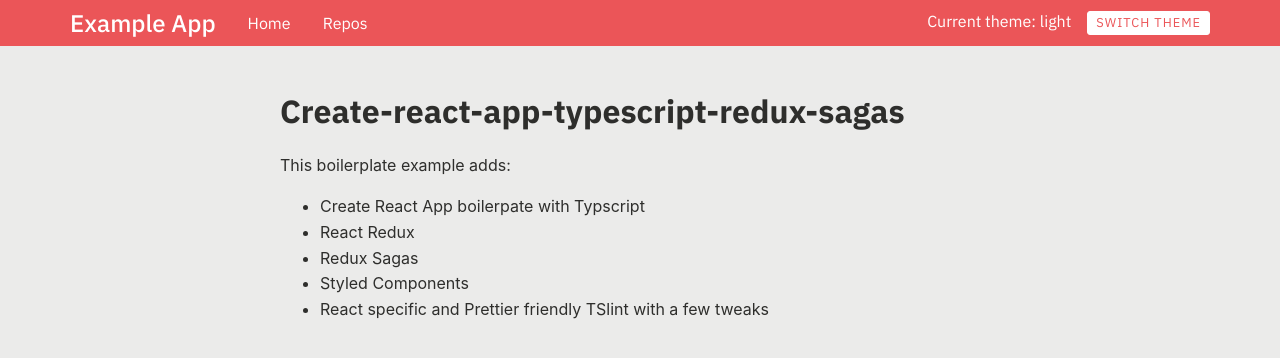
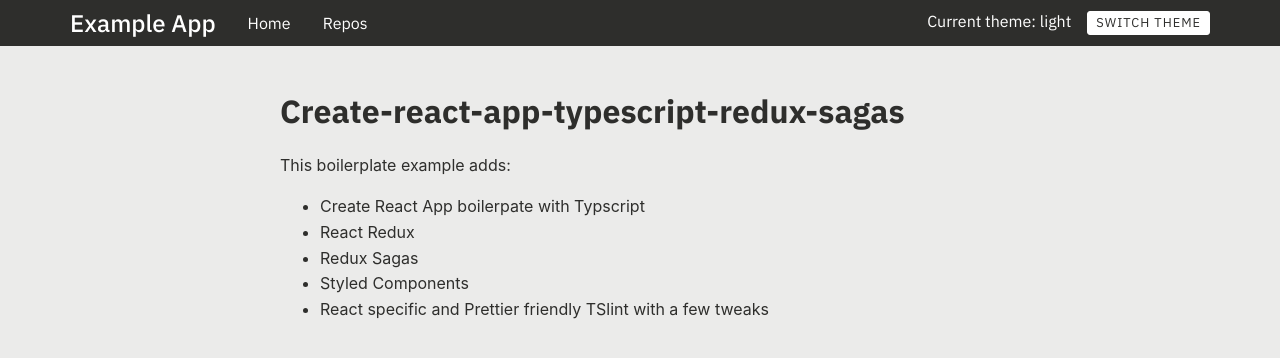
Before and after one commit to RobEasthope/create-react-app-typescript-redux-sagas, a React (Create React App) app: page / in a window 1280 px wide. Shown: the top 358 px of the page. Built offline with nearby package versions, Linux system fonts and the light colour scheme.

Commit message:
Rename palette

```diff
--- a/src/components/data/LoadingSpinner.tsx
+++ b/src/components/data/LoadingSpinner.tsx
@@ -1,6 +1,6 @@
 import * as React from "react";
 import styled, { keyframes } from "styled-components";
-import brandColors from "../../styles/colors/brandColors";
+import palette from "../../styles/colors/palette";
 
 const LoadingSpinner: React.SFC = () => (
   <Spinner>
@@ -38,7 +38,7 @@
 
   & .cube1,
   & .cube2 {
-    background-color: ${brandColors.red};
+    background-color: ${palette.highlight};
     width: 15px;
     height: 15px;
     position: absolute;
--- a/src/components/layout/Header.tsx
+++ b/src/components/layout/Header.tsx
@@ -3,7 +3,7 @@
 import styled from "styled-components";
 import LayoutContainer from "../../containers/LayoutContainer";
 import Container from "./Container";
-import brandColors from "../../styles/colors/brandColors";
+import palette from "../../styles/colors/palette";
 
 interface HeaderProps {
   title: string;
@@ -43,7 +43,7 @@
 
 const Wrapper = styled("header")`
   padding: 0.5rem 1.5rem;
-  background-color: ${brandColors.red};
+  background-color: ${palette.highlight};
   color: white;
   font-family: "IBM Plex Sans", -apple-system, BlinkMacSystemFont, Segoe UI,
     Roboto, Oxygen, Ubuntu, Cantarell, Fira Sans, Droid Sans, Helvetica Neue,
@@ -97,7 +97,7 @@
   border: 1px solid #ffffff;
   border-radius: 3px;
   background-color: #ffffff;
-  color: ${brandColors.red};
+  color: ${palette.highlight};
   font-size: 0.8rem;
   text-transform: uppercase;
   letter-spacing: 1px;
--- a/src/components/layout/Root.tsx
+++ b/src/components/layout/Root.tsx
@@ -1,7 +1,7 @@
 import * as React from "react";
 import styled from "styled-components";
 
-import brandColours from "./../../styles/colors/brandColors";
+import brandColours from "./../../styles/colors/palette";
 
 interface RootProps {
   className?: string;
--- a/src/pages/Home/Home.tsx
+++ b/src/pages/Home/Home.tsx
@@ -2,7 +2,7 @@
 import styled from "styled-components";
 import Container from "../../components/layout/Container";
 import Page from "../../components/layout/Page";
-import brandColors from "../../styles/colors/brandColors";
+import palette from "../../styles/colors/palette";
 
 export default () => (
   <Page>
@@ -28,6 +28,6 @@
   line-height: 1.6;
 
   a {
-    color: ${brandColors.red};
+    color: ${palette.highlight};
   }
 `;
--- a/src/styles/colors/brandColors.ts
+++ b/src/styles/colors/palette.ts
@@ -1,4 +1,4 @@
-const brandColors = {
+const palette = {
   black: "#000000",
   gray5: "#ebebea",
   gray10: "#e5e5e5",
@@ -11,7 +11,7 @@
   green: "#9ee79a",
   white: "#fefefe",
   yellow: "#f3df49",
-  red: "#eb5558"
+  highlight: "#2e2e2c"
 };
 
-export default brandColors;
+export default palette;
```
